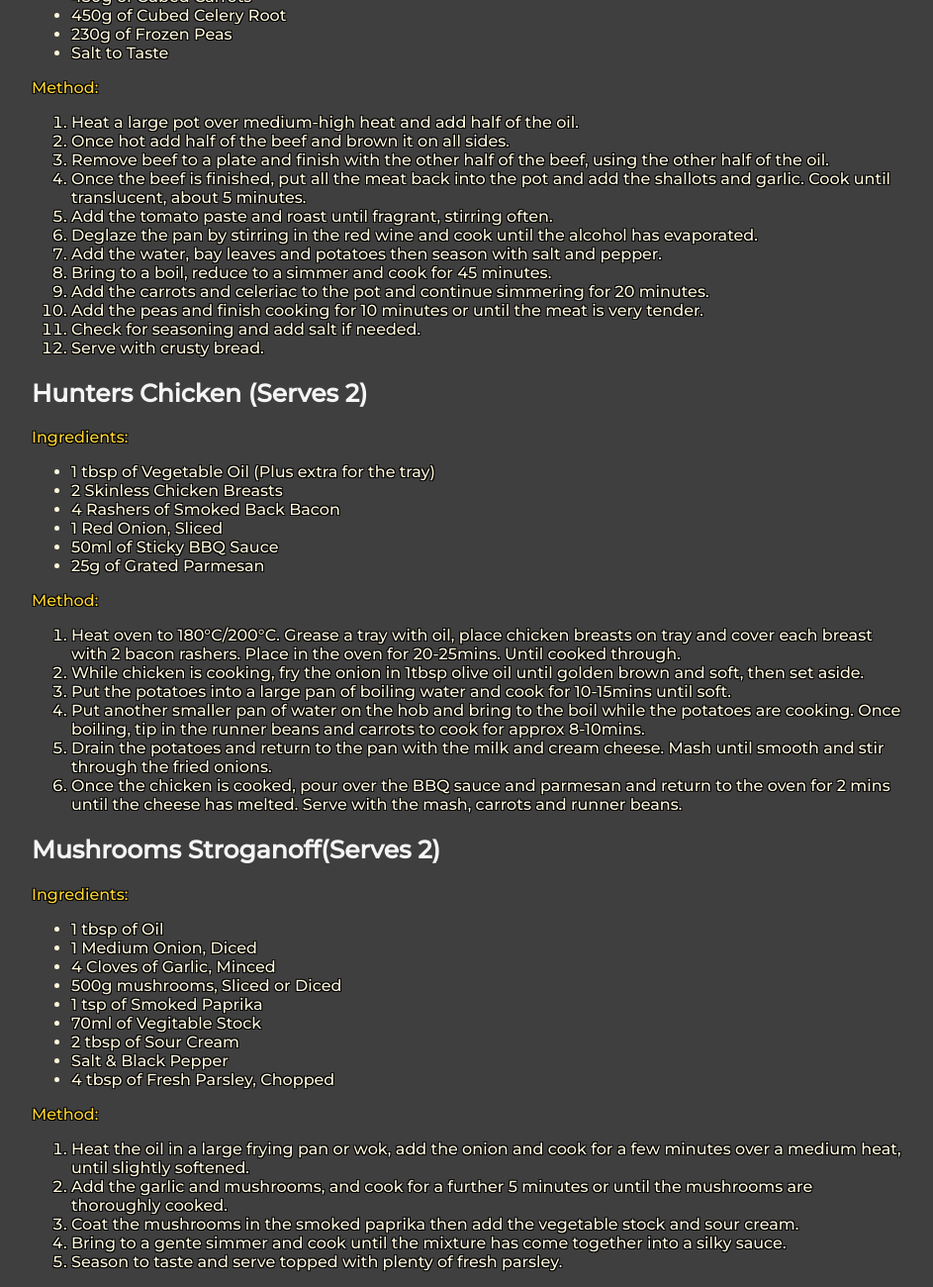
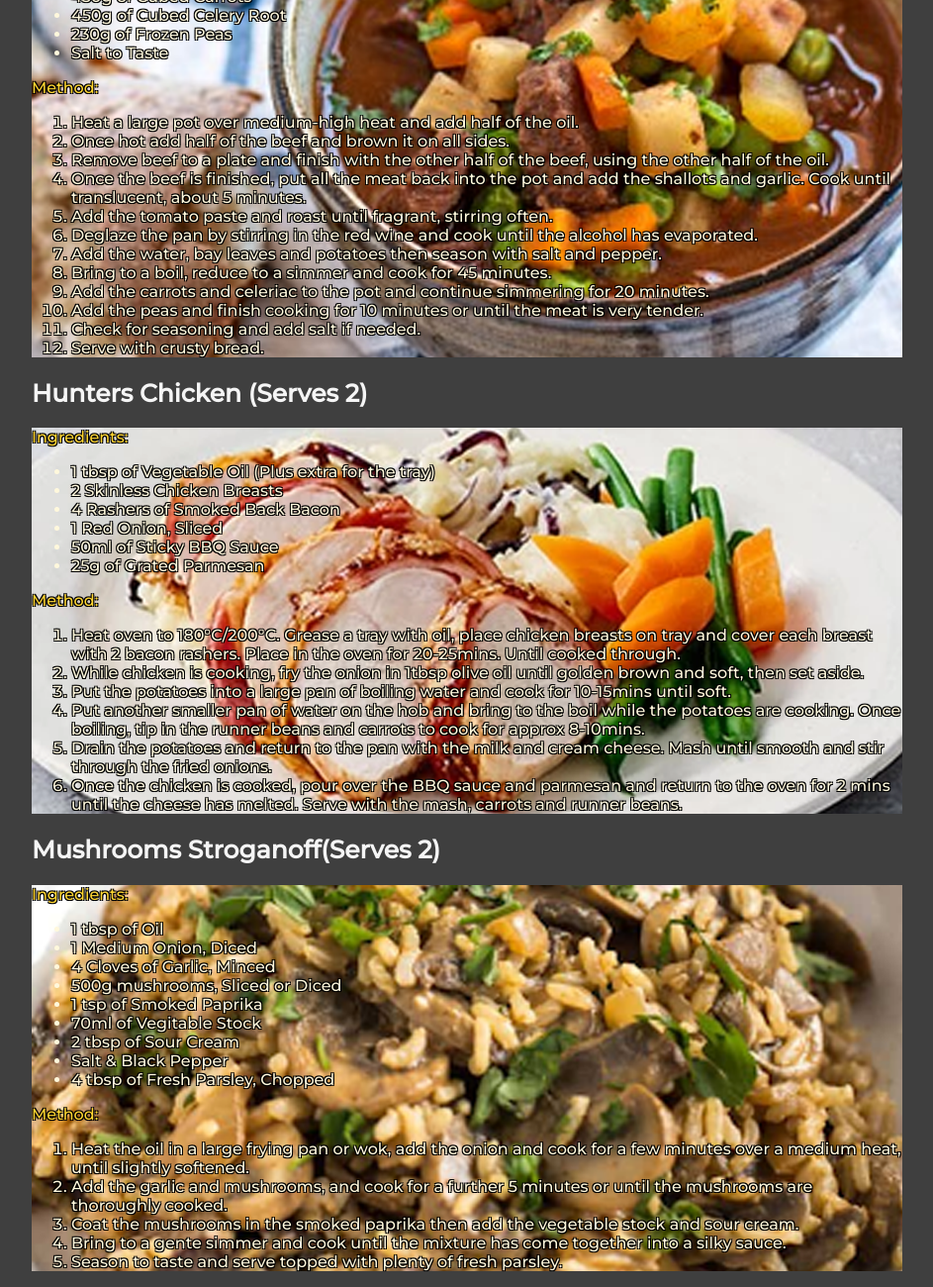
Before and after one commit to Jon1133/RusticRecipes, a plain HTML site: page pages/mains.html in a window 1280 px wide. Shown: the part 449-1749 px from the top of the page at 99% size, without its empty margins (168-1111 px from the left). Drawn offline with Linux system fonts and the light colour scheme.

Commit message:
Update main_courses.css

```diff
--- a/main_courses.css
+++ b/main_courses.css
@@ -78,7 +78,7 @@ h2{
 .ingre_a{
     margin-left: 200px;
     margin-right: 200px;
-    background-image: url(../develop_website/images/beef_stew.png);
+    background-image: url(../images/beef_stew.png);
     background-position: center;
     background-size: cover;
     text-shadow:
@@ -92,7 +92,7 @@ h2{
 .ingre_b{
     margin-left: 200px;
     margin-right: 200px;
-    background-image: url(../develop_website/images/h_chicken.png);
+    background-image: url(../images/h_chicken.png);
     background-position: center;
     background-size: cover;
     text-shadow:
@@ -105,7 +105,7 @@ h2{
 .ingre_c{
     margin-left: 200px;
     margin-right: 200px;
-    background-image: url(../develop_website/images/m_stroganoff.png);
+    background-image: url(../images/m_stroganoff.png);
     background-position: center;
     background-size: cover;
     text-shadow:
```
